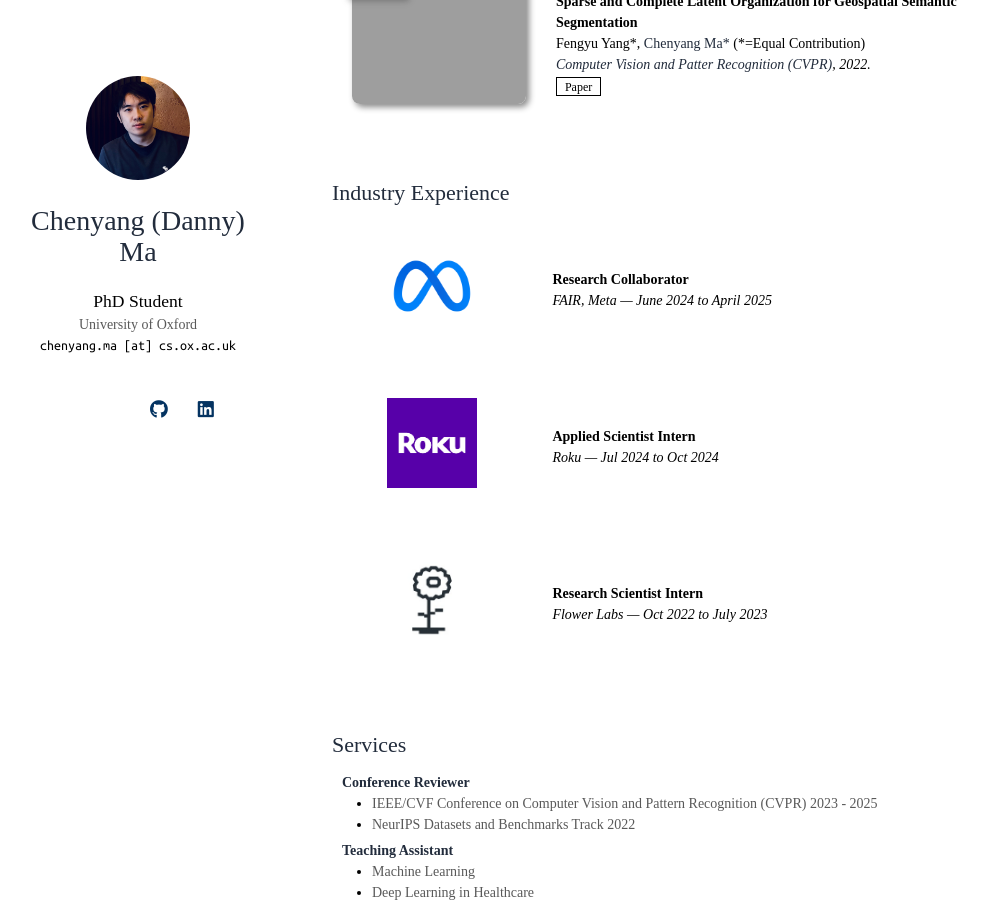
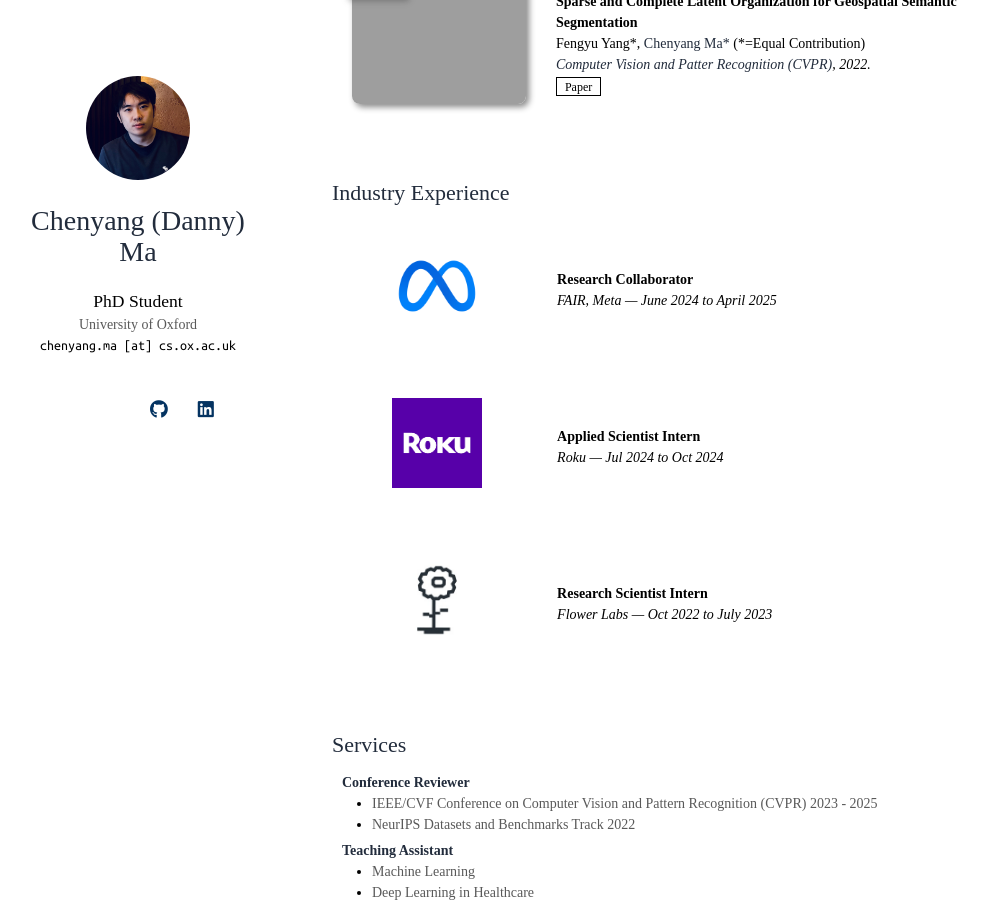
Before and after one commit to dannymcy/dannymcy.github.io, a Jekyll site: the page built from index.md, in a window 1280 px wide and 900 px high, scrolled down 1615 px. Shown: the whole window, without its empty margins (138-1126 px from the left). Built offline with Jekyll 4.4.1, drawn with Linux system fonts in a browser that asks for light colours; nearby versions of some CDN libraries; a style sheet for code colours, icons or effects is not loaded; our own code applies the rules of GitHub Pages for plain Markdown files; grey boxes are pictures that could not be loaded.

Commit message:
Make changes.

```diff
--- a/_includes/industry.md
+++ b/_includes/industry.md
@@ -1,6 +1,6 @@
 <h2 id="industry" style="margin: 2px 0px -15px;">Industry Experience</h2>
 
-<div class="publications" style="margin-left: 40px;">
+<div class="publications" style="margin-left: 45px;">
   <ol class="bibliography">
     <li>
 
```
